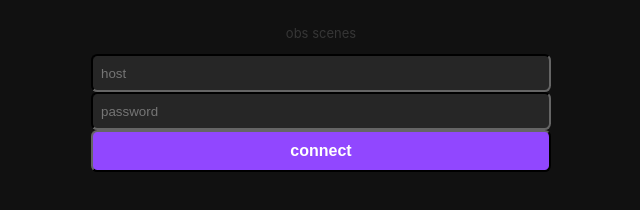
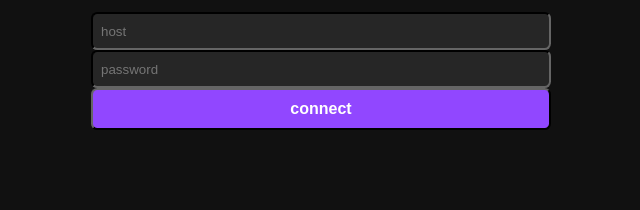
Before and after one commit to mateus-cortiano/obs-source-menu, a website built with webpack: page public/index.html in a window 1280 px wide. Shown: the whole page, without its empty margins (319-959 px from the left). Built offline with nearby package versions, Linux system fonts and the light colour scheme.

Commit message:
- layout formatting

```diff
--- a/public/index.html
+++ b/public/index.html
@@ -14,17 +14,19 @@
 <body>
 
   <div name="main" class="main">
-    <div name="scene-list"></div>
-    <div name="error" id="error"></div>
+    <div name="slider">
       <div name="auth-form" id="auth-form">
         <form id="form-auth" name="auth-form">
-        <p name="form-title">obs scenes</p>
           <input name="host-input" tag="input" id="host-input" type="text" placeholder="host"
             autocomplete="username"></input>
           <input name="password-input" tag="input" id="password-input" type="password" placeholder="password"
             autocomplete="current-password"></input>
-        <button name="connect-btn" tag="button" id="connect-btn">connect</button>
+          <button name="connect-btn" tag="button" id="connect-btn" type="submit">connect</button>
         </form>
+        <div name="error" id="error" class="hidden"></div>
+      </div>
+      <div name="scene-list" id="scene-list">
+      </div>
     </div>
   </div>
 
```
Lines whose indentation alone changed are shown as unchanged.
